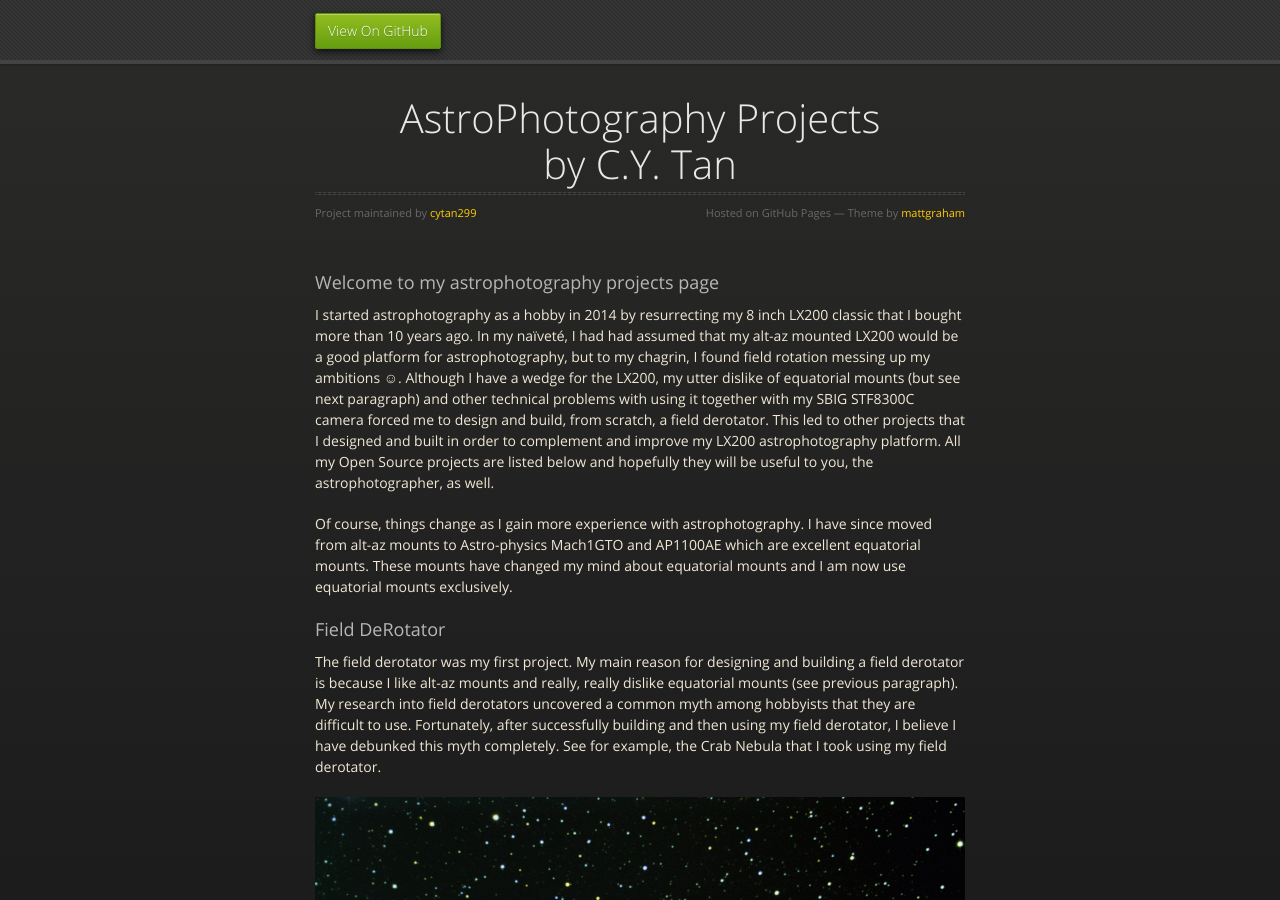
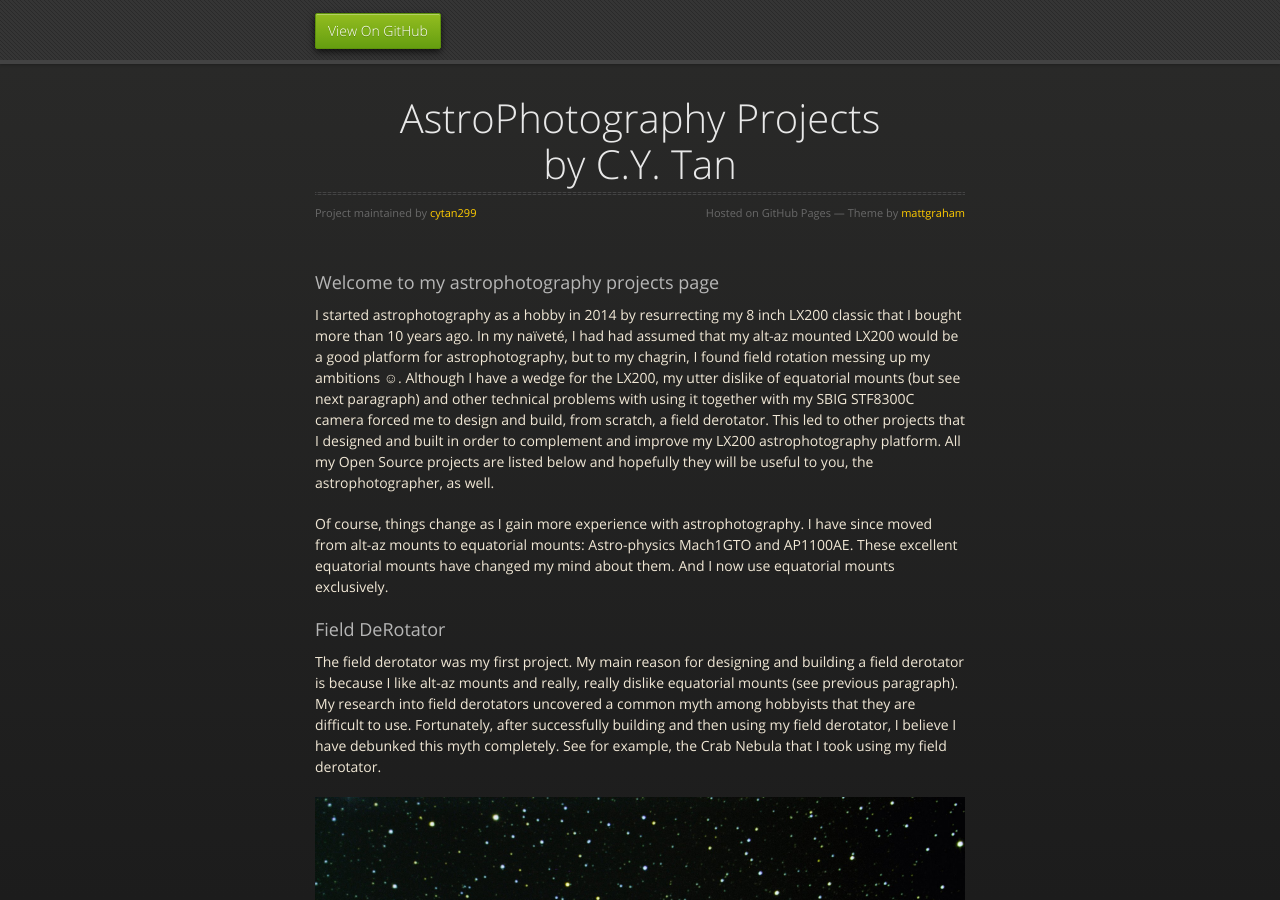
Before and after one commit to cytan299/cytan299.github.io, a Jekyll site: the page built from index.html, in a window 1280 px wide and 900 px high. Built offline with Jekyll 4.4.1, drawn with Linux system fonts in a browser that asks for light colours; nearby versions of some CDN libraries.

Commit message:
Fixed more typos in welcome.html

```diff
--- a/_includes/welcome.html
+++ b/_includes/welcome.html
@@ -21,9 +21,11 @@ platform.  All my Open Source projects are listed below and hopefully
 they will be useful to you, the astrophotographer, as well.
 </p>
 <p>
+
 Of course, things change as I gain more experience with
-astrophotography. I have since moved from alt-az mounts to
-Astro-physics Mach1GTO and AP1100AE which are excellent equatorial
-mounts. These mounts have changed my mind about equatorial mounts and
-I am now use equatorial mounts exclusively.
+astrophotography. I have since moved from alt-az mounts to equatorial
+mounts: Astro-physics Mach1GTO and AP1100AE. These excellent
+equatorial mounts have changed my mind about them.
+And I now use equatorial mounts exclusively.
+
 </p>
```
